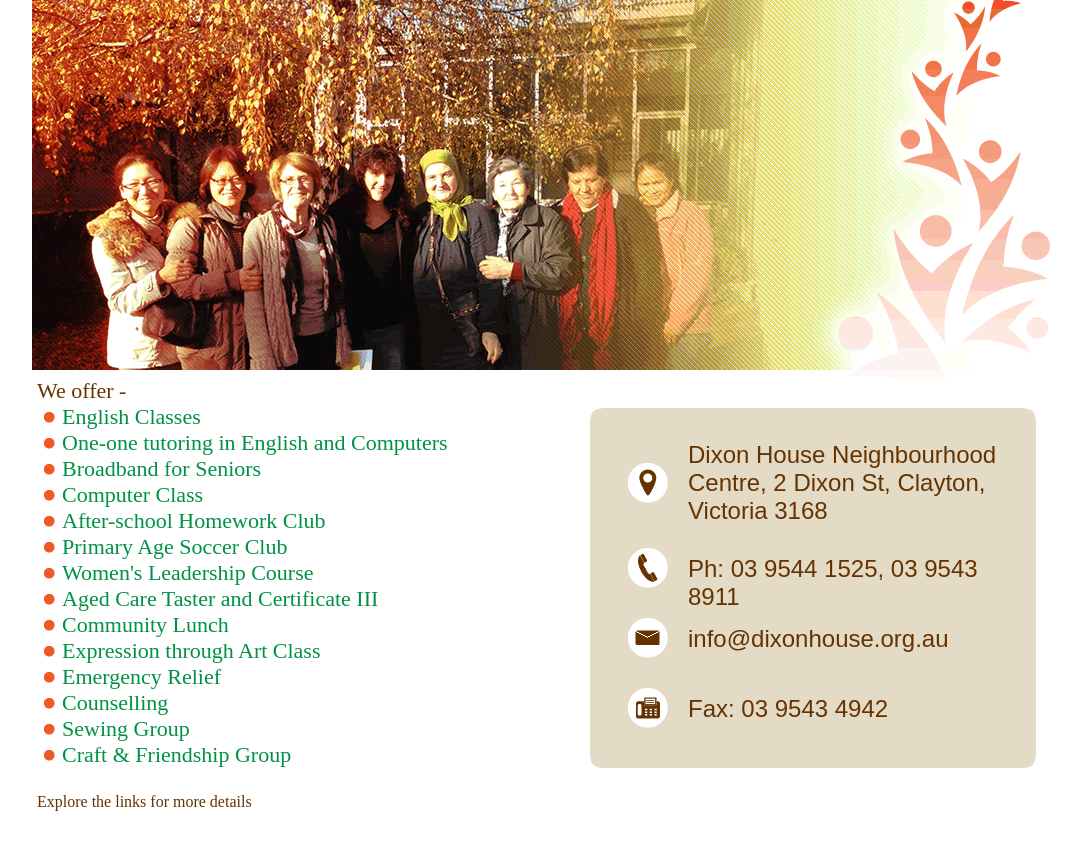
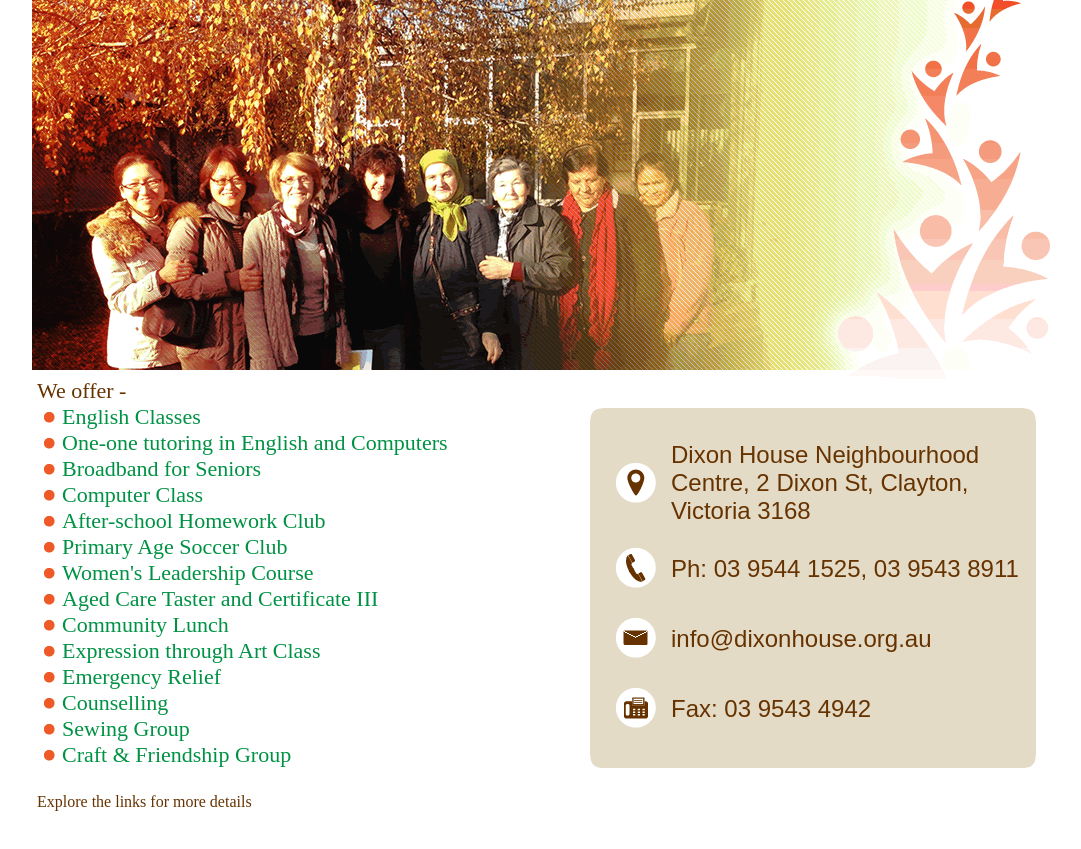
Before and after one commit to jaredq/DixonHouseWebsite, a plain HTML site: page DixonHouseWebsite/WebContent/home.html in a window 1280 px wide. Shown: the part 157-1006 px from the top of the page, without its empty margins (99-1180 px from the left). Drawn offline with Linux system fonts and the light colour scheme.

Commit message:
beautify the contact-us block, insert 03 before phone number.
Signed-off-by: jaredq <jaredqin@gmail.com>

```diff
--- a/DixonHouseWebsite/WebContent/css/home.css
+++ b/DixonHouseWebsite/WebContent/css/home.css
@@ -63,19 +63,22 @@
 
 #sec-contact-mid {
 	font-family: Arial;
-	width: 430px;
+	width: 440px;
 	height: 311px;
 	padding-top: 33px;
 }
 
 #sec-contact-mid ul {
-	margin-left: 38px;
+	margin-left: 26px;
 	list-style-type:none;
 	text-align: left;
 }
 
+#sec-contact-mid li{
+	padding-left: 55px;
+}
+
 #sec-contact-mid li.addr{
-	padding-left: 60px;
 	background-position: left;
 	background-repeat: no-repeat;
 	background-image: url("../images/DHNCweb_home_r6_c5.gif");
@@ -85,7 +88,6 @@
 	height: 40px;
 	margin-top: 15px;
 	padding-top: 15px;
-	padding-left: 60px;
 	background-position: left;
 	background-repeat: no-repeat;
 	background-image: url("../images/DHNCweb_home_r8_c5.gif");
@@ -95,7 +97,6 @@
 	height: 40px;
 	margin-top: 15px;
 	padding-top: 15px;
-	padding-left: 60px;
 	background-position: left;
 	background-repeat: no-repeat;
 	background-image: url("../images/DHNCweb_home_r10_c5.gif");
@@ -105,7 +106,6 @@
 	height: 40px;
 	margin-top: 15px;
 	padding-top: 15px;
-	padding-left: 60px;
 	background-position: left;
 	background-repeat: no-repeat;
 	background-image: url("../images/DHNCweb_home_r12_c5.gif");
```
